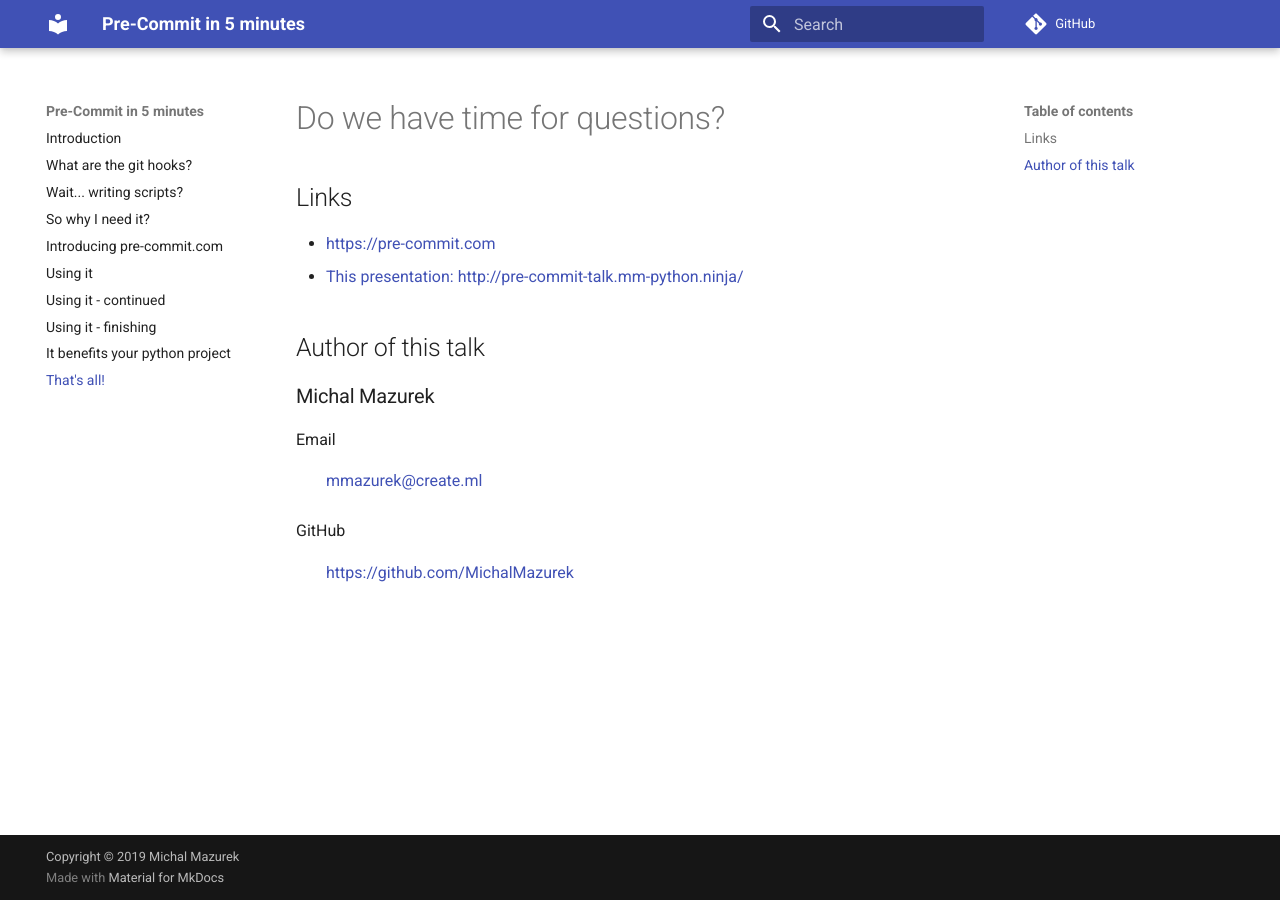
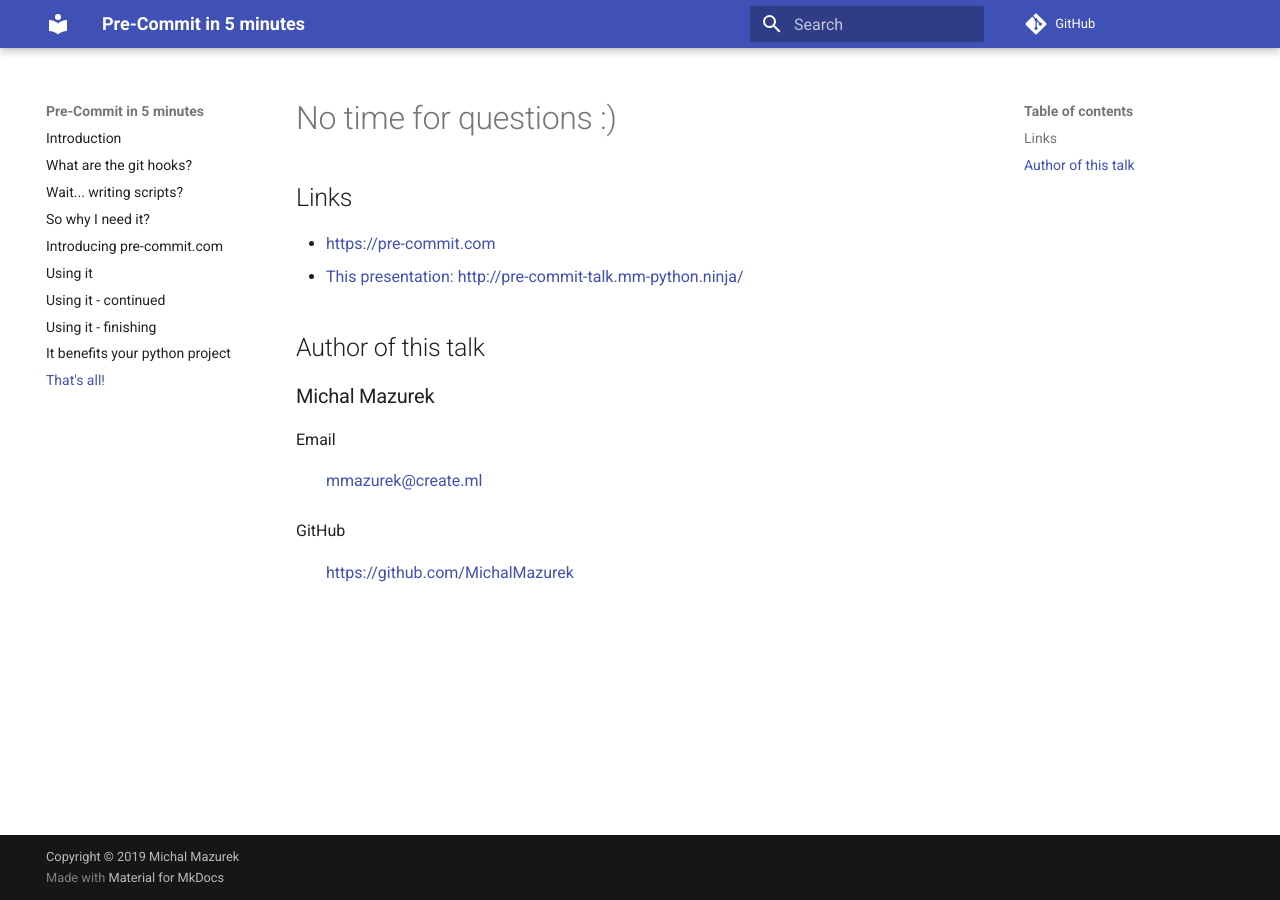
Before and after one commit to MichalMazurek/pre-commit-talk.mm-python.ninja, an MkDocs documentation site: the page built from docs/thanks.md, in a window 1280 px wide. Built offline with MkDocs 1.6.1 and Material for MkDocs 9.7.7, drawn with Linux system fonts in a browser that asks for light colours; comment, search, counter and statistics services are not loaded.

Commit message:
small updatte

```diff
--- a/docs/thanks.md
+++ b/docs/thanks.md
@@ -1,4 +1,4 @@
-# Do we have time for questions?
+# No time for questions :)
 
 ## Links
 
```
Also changed, not shown: docs/wait-writing-scripts.md (+1 -1 lines).
